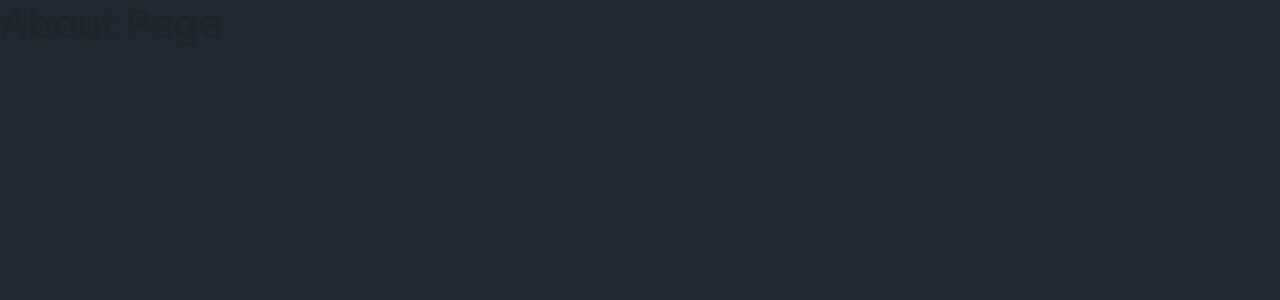
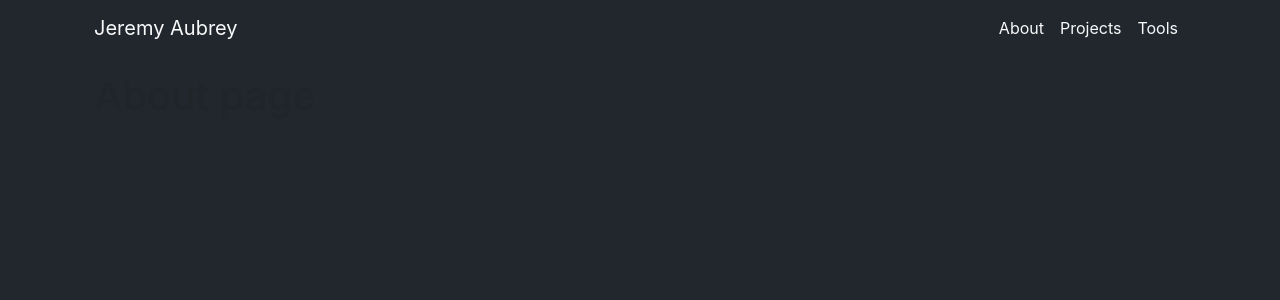
Before and after one commit to jeremy-aubrey/portfolio-website-react, a React (Create React App) app: page / in a window 1280 px wide. Shown: the top 300 px of the page. Built offline with nearby package versions, Linux system fonts and the light colour scheme.

Commit message:
nested content in Layout component

```diff
--- a/src/pages/About.js
+++ b/src/pages/About.js
@@ -1,7 +1,13 @@
 import React from "react";
 
+import Layout from "../components/Layout";
+
 const AboutPage = () => {
-  return <h1>About Page</h1>;
+  return (
+    <Layout>
+      <h1>About page</h1>
+    </Layout>
+  );
 };
 
 export default AboutPage;
--- a/src/pages/Projects.js
+++ b/src/pages/Projects.js
@@ -1,7 +1,13 @@
 import React from "react";
 
+import Layout from "../components/Layout";
+
 const ProjectsPage = () => {
-  return <h1>Projects Page</h1>;
+  return (
+    <Layout>
+      <h1>Projects Page</h1>
+    </Layout>
+  );
 };
 
 export default ProjectsPage;
--- a/src/pages/Tools.js
+++ b/src/pages/Tools.js
@@ -1,7 +1,13 @@
 import React from "react";
 
+import Layout from "../components/Layout";
+
 const ToolsPage = () => {
-  return <h1>Tools Page</h1>;
+  return (
+    <Layout>
+      <h1>Tools page</h1>
+    </Layout>
+  );
 };
 
 export default ToolsPage;
```
